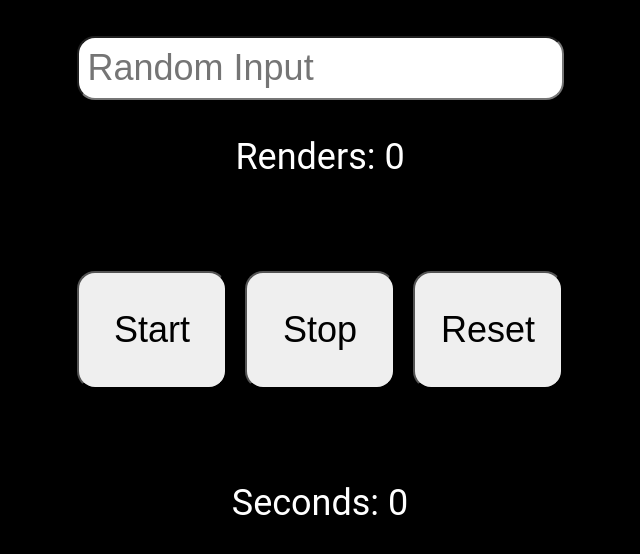
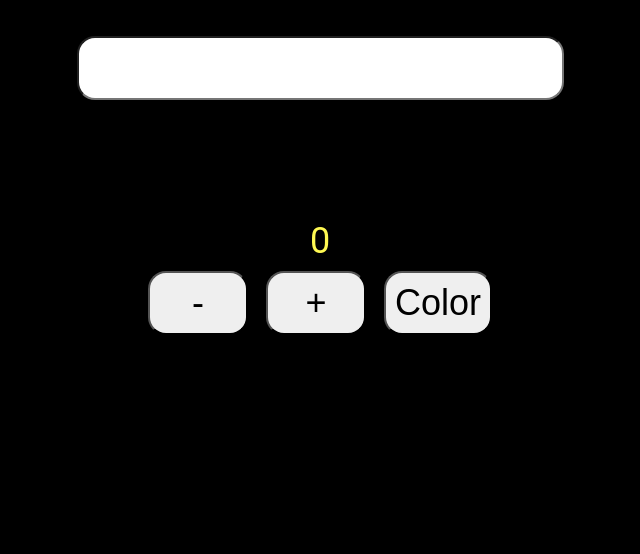
Before and after one commit to lehung2022/react-hooks, a React (Vite) app: page / in a window 1280 px wide. Shown: the top 554 px of the page, without its empty margins (320-960 px from the left). Built offline with nearby package versions, Linux system fonts and the light colour scheme.

Commit message:
useReducer hook, using Redux pattern

```diff
--- a/src/App.jsx
+++ b/src/App.jsx
@@ -1,61 +1,46 @@
-import { useState, useRef } from 'react';
+import { useReducer } from 'react';
+
+const ACTION = {
+  INCREMENT: 'increment',
+  DECREMENT: 'decrement',
+  NEW_USER_INPUT: 'newUserInput',
+  TG_COLOR: 'tgColor'
+}
+
+const reducer = (state, action) => {
+  switch (action.type) {
+    case ACTION.INCREMENT:
+      return { ...state, count: state.count + 1 };
+    case ACTION.DECREMENT:
+      return { ...state, count: state.count - 1 };
+    case ACTION.NEW_USER_INPUT:
+      return { ...state, userInput: action.payload };
+    case ACTION.TG_COLOR:
+      return { ...state, color: !state.color };
+    default:
+      throw new Error();
+  }
+}
 
 function App() {
-  const [randomInput, setRandomInput] = useState('');
-  const [seconds, setSeconds] = useState(0);
-
-  const renders = useRef(0);
-  const inputRef = useRef();
-  const timerId = useRef();
-
-  const handleChange = (e) => {
-    setRandomInput(e.target.value);
-    renders.current++;
-  }
-
-  const startTimer = () => {
-    timerId.current = setInterval(() => {
-      renders.current++;
-      setSeconds(prev => prev + 1);
-    }, 1000)
-    inputRef.current.focus();
-  }
-
-  const stopTimer = () => {
-    clearInterval(timerId.current);
-    timerId.current = 0;
-    inputRef.current.focus();
-  }
-
-  const resetTimer = () => {
-    stopTimer();
-    if (seconds) {
-      renders.current++;
-      setSeconds(0);
-    }
-    inputRef.current.focus();
-  }
+  const [state, dispatch] = useReducer(reducer, { count: 0, userInput: '', color: false })
 
   return (
-    <main className="App">
+    <main className="App" style={{ color: state.color ? '#FFF' : '#FFF952' }}>
       <input
-        ref={inputRef}
         type="text"
-        value={randomInput}
-        placeholder="Random Input"
-        onChange={handleChange}
+        value={state.userInput}
+        onChange={(e) => dispatch({ type: ACTION.NEW_USER_INPUT, payload: e.target.value })}
       />
-      <p>Renders: {renders.current}</p>
       <br /><br />
+      <p>{state.count}</p>
       <section>
-        <button onClick={startTimer}>Start</button>
-        <button onClick={stopTimer}>Stop</button>
-        <button onClick={resetTimer}>Reset</button>
+        <button onClick={(() => dispatch({ type: ACTION.DECREMENT }))}>-</button>
+        <button onClick={(() => dispatch({ type: ACTION.INCREMENT }))}>+</button>
+        <button onClick={(() => dispatch({ type: ACTION.TG_COLOR }))}>Color</button>
       </section>
       <br /><br />
-      <p>Seconds: {seconds}</p>
-      <br /><br />
-      <p>{randomInput}</p>
+      <p>{state.userInput}</p>
     </main>
   );
 }
--- a/src/index.css
+++ b/src/index.css
@@ -20,6 +20,7 @@ body {
 }
 
 .App {
+  height: 100vh;
   display: flex;
   flex-direction: column;
   justify-content: flex-start;
@@ -39,8 +40,8 @@ section {
 
 button {
   font-size: 1rem;
-  width: 150px;
-  padding: 1em;
+  min-width: 100px;
+  padding: 0.25rem;
   margin: 0.25em;
   border-radius: 0.5em;
   display: grid;
```
